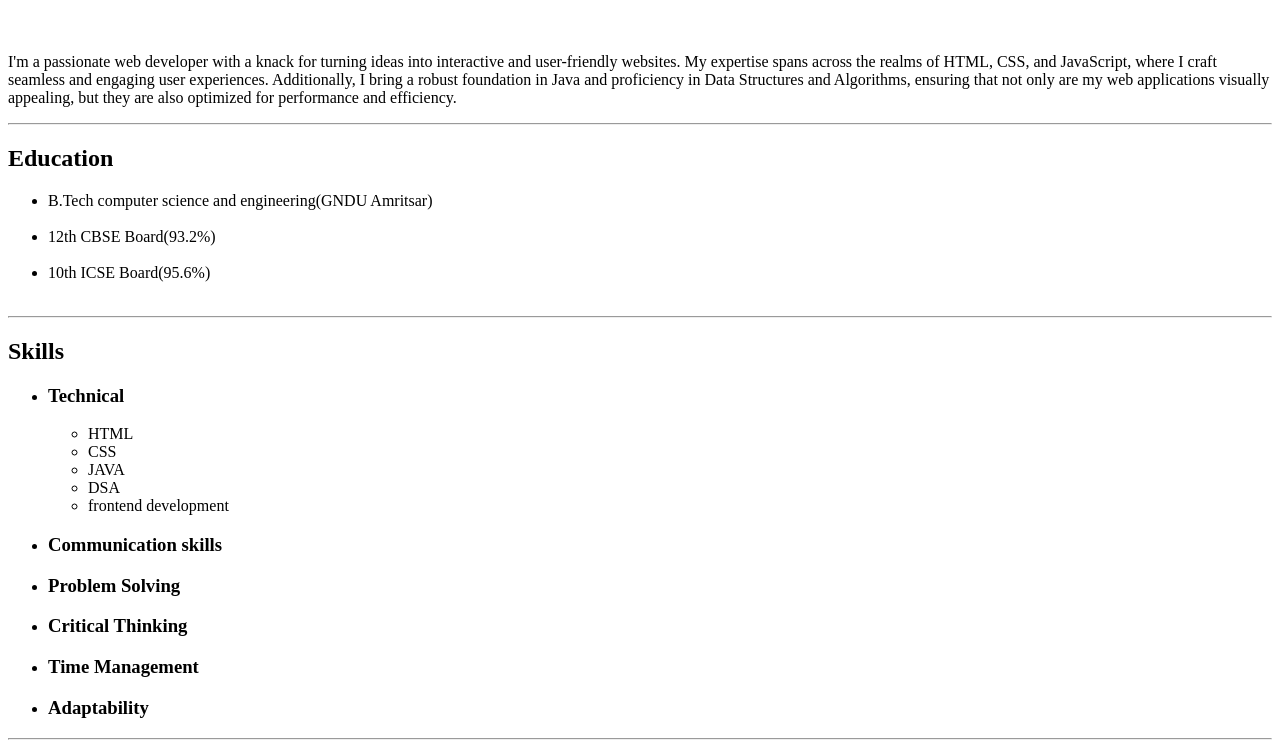
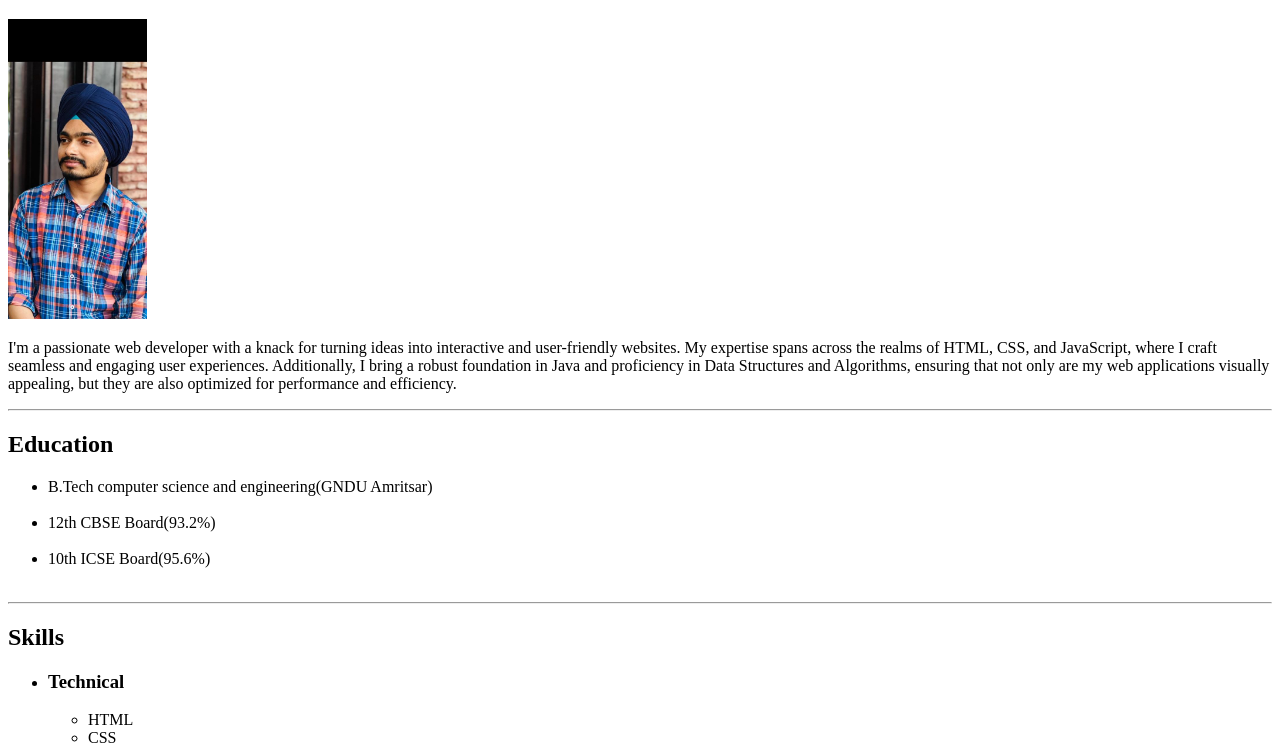
Before and after one commit to Anmolpreet24/Resume, a plain HTML site: page index.html in a window 1280 px wide. Shown: the part 61-805 px from the top of the page. Drawn offline with Linux system fonts and the light colour scheme.

Commit message:
Update index.html

```diff
--- a/index.html
+++ b/index.html
@@ -8,7 +8,7 @@
 </head>
 <body>
    <h1>Anmolpreet Singh</h1>
-   <img src="./images/Unknown" height="300px"  alt="">
+   <img src="./images/anmol.jpeg" height="300px"  alt="">
    <p>I'm a passionate web developer with a knack for turning ideas into interactive and user-friendly websites. My expertise spans across the realms of HTML, CSS, and JavaScript, where I craft seamless and engaging user experiences.
 
     Additionally, I bring a robust foundation in Java and proficiency in Data Structures and Algorithms, ensuring that not only are my web applications visually appealing, but they are also optimized for performance and efficiency.</p>
```
